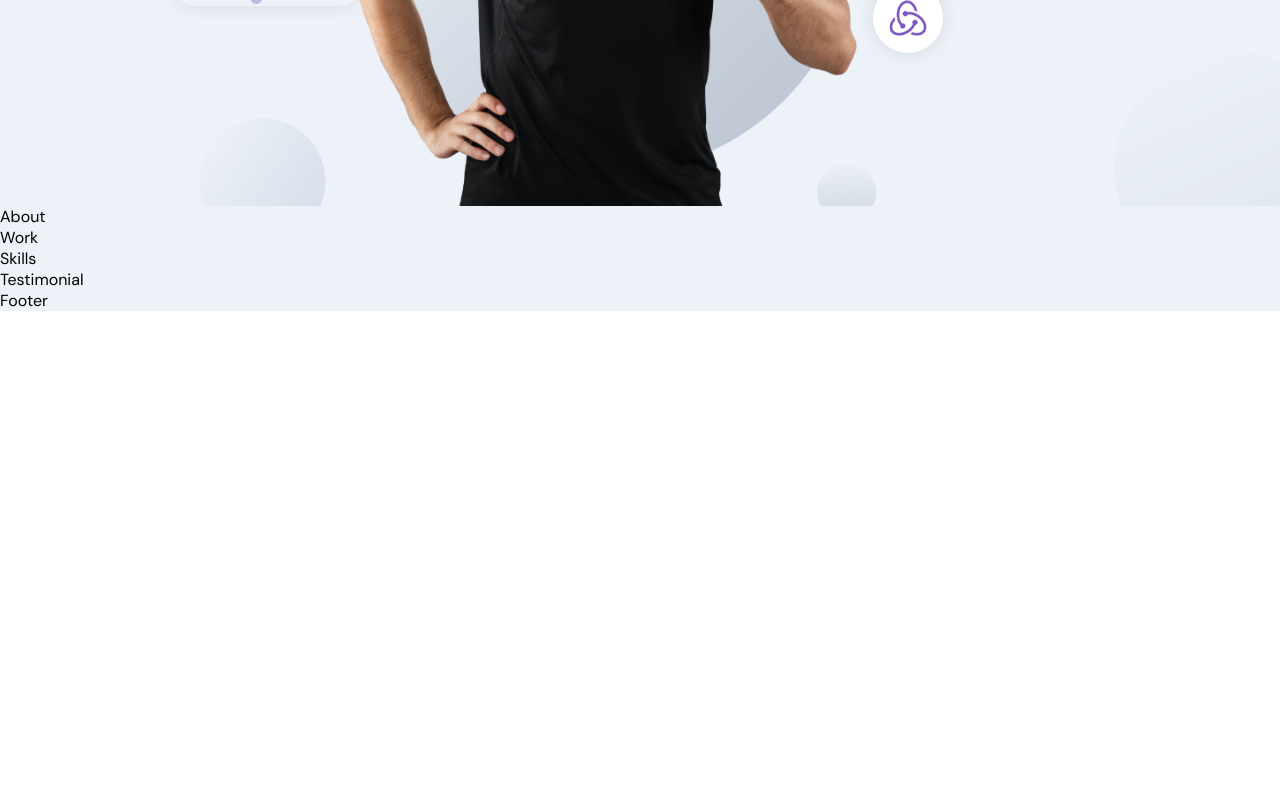
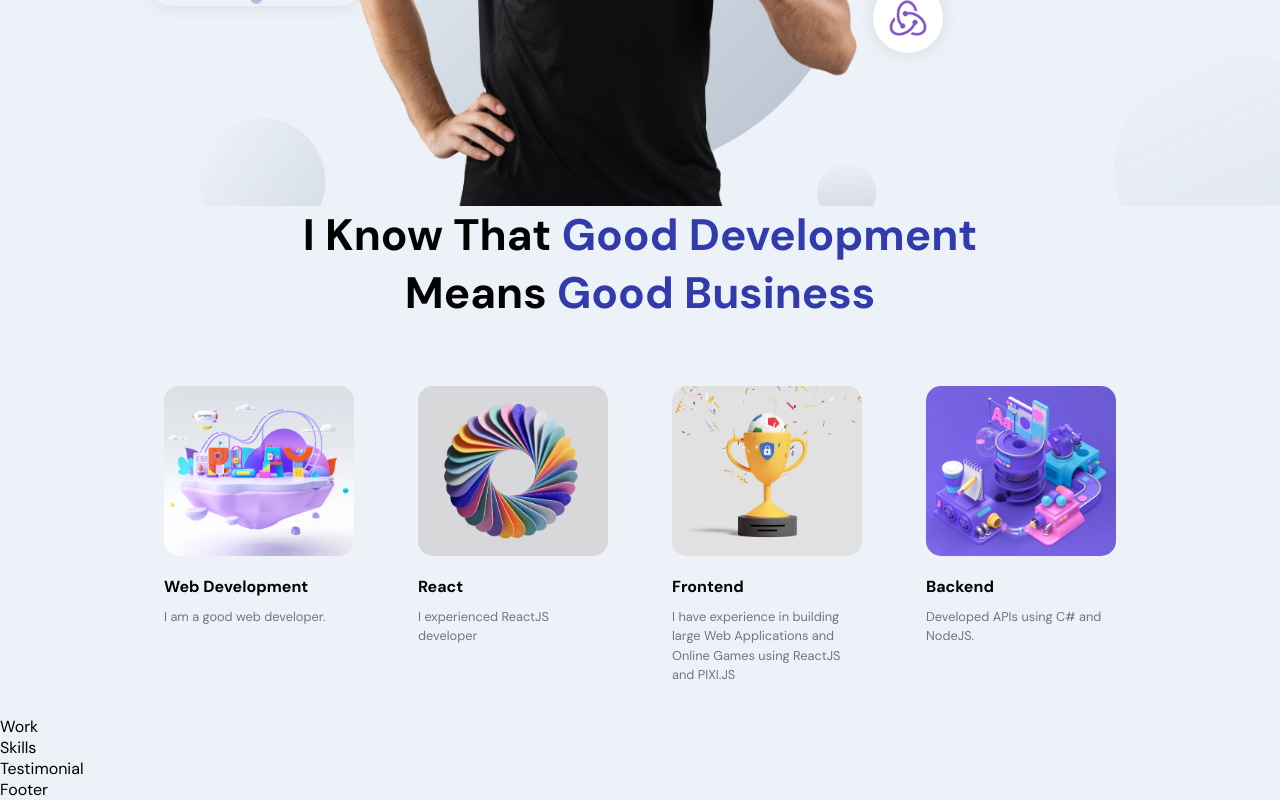
Before and after one commit to todor-grigorov/-portfolio_react, a React app in the folder frontend_react/: page / in a window 1280 px wide. Shown: the part 517-1317 px from the top of the page. Before the commit the page ends 828 px from the top, so only its background shows below. Built offline with nearby package versions, Linux system fonts and the light colour scheme.

Commit message:
Add About component with some content.

```diff
--- a/frontend_react/src/container/About/About.scss
+++ b/frontend_react/src/container/About/About.scss
@@ -0,0 +1,38 @@
+.app__about {
+  flex: 1;
+  width: 100%;
+  flex-direction: column;
+}
+
+.app__profiles {
+  display: flex;
+  justify-content: center;
+  align-items: flex-start;
+  flex-wrap: wrap;
+  margin-top: 2rem;
+}
+
+.app__profile-item {
+  width: 190px;
+  display: flex;
+  justify-content: flex-start;
+  align-items: flex-start;
+  flex-direction: column;
+  margin: 2rem;
+
+  img {
+    width: 100%;
+    height: 170px;
+    border-radius: 15px;
+    object-fit: cover;
+  }
+
+  @media screen and (min-width: 2000px) {
+    width: 370px;
+    margin: 2rem 4rem;
+
+    img {
+      height: 320px;
+    }
+  }
+}
--- a/frontend_react/src/container/About/About.tsx
+++ b/frontend_react/src/container/About/About.tsx
@@ -1,6 +1,62 @@
+// import React, { useState, useEffect } from 'react';
+import { motion } from 'framer-motion';
+import { images } from '../../constants';
+
 import './About.scss';
+
+const abouts = [
+  {
+    title: 'Web Development',
+    description: 'I am a good web developer.',
+    imgUrl: images.about01,
+  },
+  {
+    title: 'React',
+    description: 'I experienced ReactJS developer',
+    imgUrl: images.about02,
+  },
+  {
+    title: 'Frontend',
+    description:
+      'I have experience in building large Web Applications and Online Games using ReactJS and PIXI.JS',
+    imgUrl: images.about03,
+  },
+  {
+    title: 'Backend',
+    description: 'Developed APIs using C# and NodeJS.',
+    imgUrl: images.about04,
+  },
+];
+
 const About = () => {
-  return <div>About</div>;
+  return (
+    <>
+      <h2 className="head-text">
+        I Know that <span>Good Development</span>
+        <br /> means <span>Good Business</span>
+      </h2>
+
+      <div className="app__profiles">
+        {abouts.map((about, index) => (
+          <motion.div
+            whileInView={{ opacity: 1 }}
+            whileHover={{ scale: 1.1 }}
+            transition={{ duration: 0.5, type: 'tween' }}
+            className={'app__profile-item'}
+            key={about.title + index}
+          >
+            <img src={about.imgUrl} alt={about.title} />
+            <h2 className="bold-text" style={{ marginTop: 20 }}>
+              {about.title}
+            </h2>
+            <p className="p-text" style={{ marginTop: 10 }}>
+              {about.description}
+            </p>
+          </motion.div>
+        ))}
+      </div>
+    </>
+  );
 };
 
 export default About;
--- a/frontend_react/src/container/Header/Header.tsx
+++ b/frontend_react/src/container/Header/Header.tsx
@@ -32,7 +32,7 @@
           </div>
 
           <div className="tag-cmp app__flex">
-            <p className="p-text">Web Developer</p>
+            <p className="p-text">Frontend Developer</p>
             <p className="p-text">React, Typescript</p>
           </div>
         </div>
```
